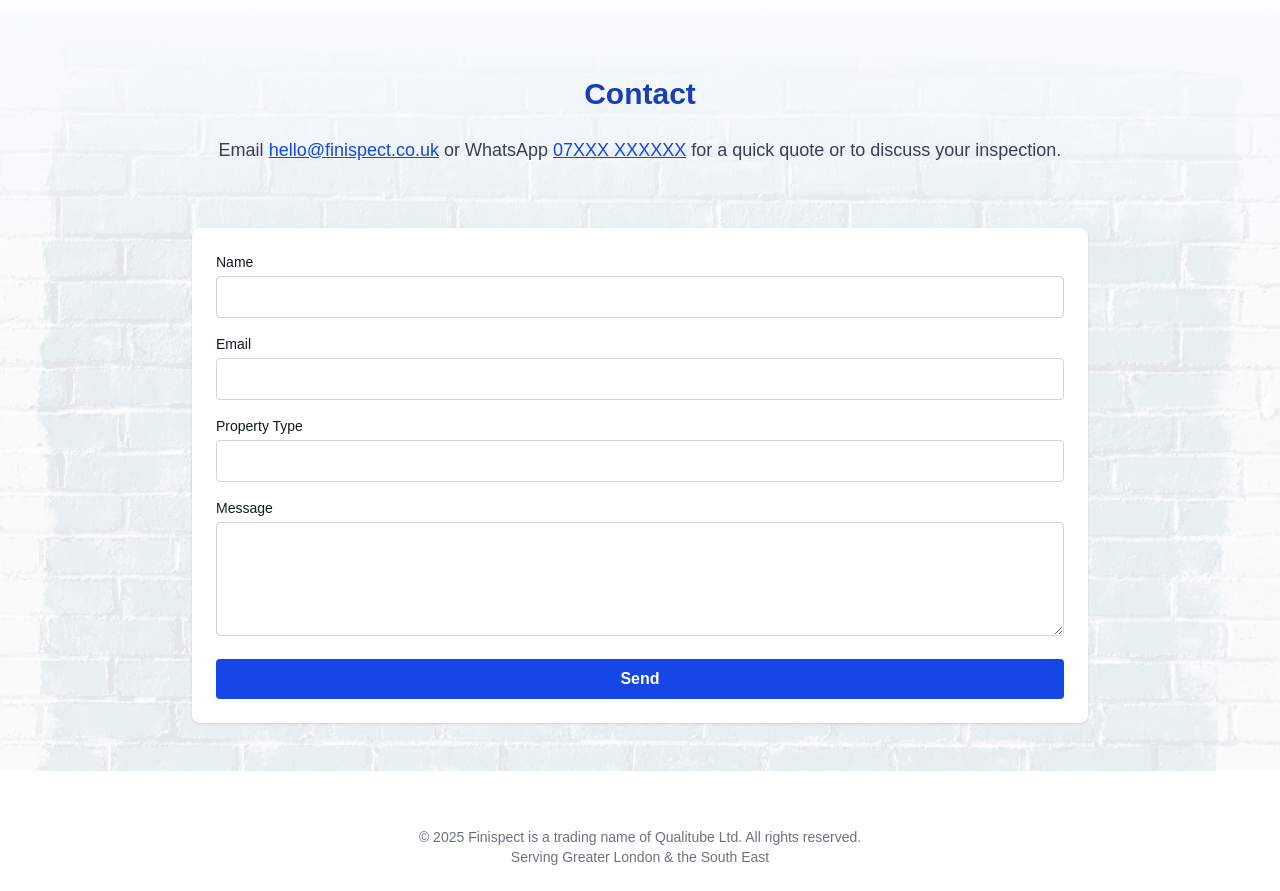
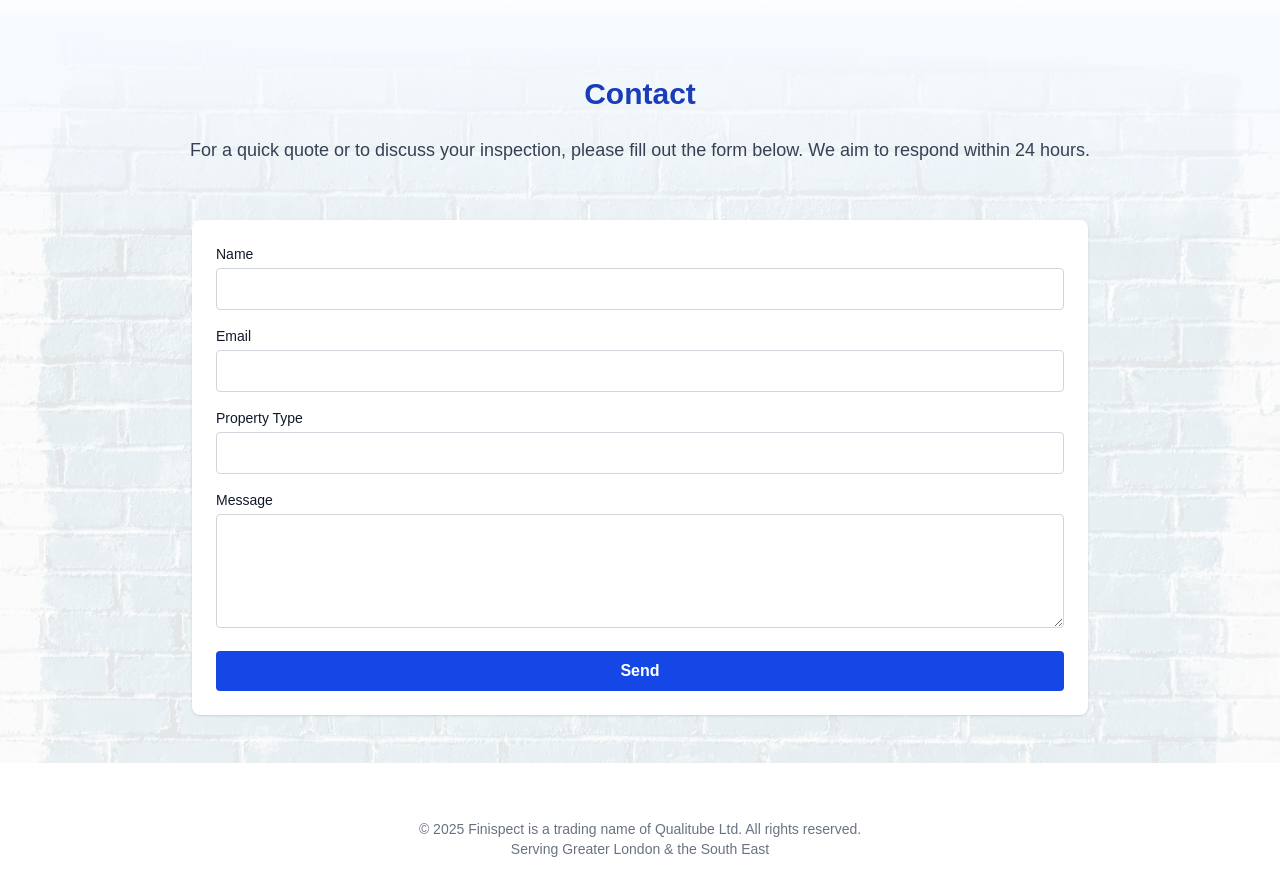
Before and after one commit to asyncasana/finispect, a Next.js app: page / in a window 1280 px wide. Shown: the part 2540-3431 px from the top of the page. Built offline with nearby package versions, Linux system fonts and the light colour scheme.

Commit message:
Fix nav, format contact text

```diff
--- a/src/app/components/AboutSection.tsx
+++ b/src/app/components/AboutSection.tsx
@@ -2,7 +2,7 @@
 
 export default function AboutSection() {
   return (
-    <section className="py-12 px-4 flex flex-col md:flex-row items-center justify-center">
+    <section className="py-12 px-4 flex flex-col md:flex-row items-center justify-center" id="about">
       <div className="max-w-5xl mx-auto px-4 flex flex-col md:flex-row items-center justify-center">
         <div className="w-full md:w-1/2 flex justify-center mb-8 md:mb-0">
           <UserCircleIcon className="w-32 h-32 text-blue-400" />
--- a/src/app/components/ContactSection.tsx
+++ b/src/app/components/ContactSection.tsx
@@ -28,7 +28,11 @@
         Contact
       </h2>
       <div className="relative z-10 flex flex-col md:flex-row items-center justify-center gap-8 mb-8">
-        <p className="text-center text-lg text-gray-700 mb-8">
+        <p className="text-center text-lg text-gray-700 mb-6">
+          For a quick quote or to discuss your inspection, please fill out the
+          form below. We aim to respond within 24 hours.
+        </p>
+        {/* <p className="text-center text-lg text-gray-700 mb-8">
           Email{" "}
           <a
             href="mailto:hello@finispect.co.uk"
@@ -41,7 +45,7 @@
             07XXX XXXXXX
           </a>{" "}
           for a quick quote or to discuss your inspection.
-        </p>
+        </p> */}
       </div>
       <form className="relative z-10 w-full max-w-md md:max-w-2xl lg:max-w-4xl bg-white rounded-lg shadow p-6 flex flex-col gap-4 mx-auto">
         <div>
--- a/src/app/components/WhatsIncludedSection.tsx
+++ b/src/app/components/WhatsIncludedSection.tsx
@@ -14,7 +14,7 @@
   ];
 
   return (
-    <section className="py-12 bg-white">
+    <section className="py-12 bg-white" id="included">
       <div className="max-w-5xl mx-auto px-4 flex flex-col md:flex-row-reverse items-center justify-center">
         {/* Icon Column */}
         <div className="w-full md:w-1/2 flex justify-center items-center mb-8 md:mb-0">
```
Also changed, not shown: 1 other file (tests, documents, lock files or other folders).
